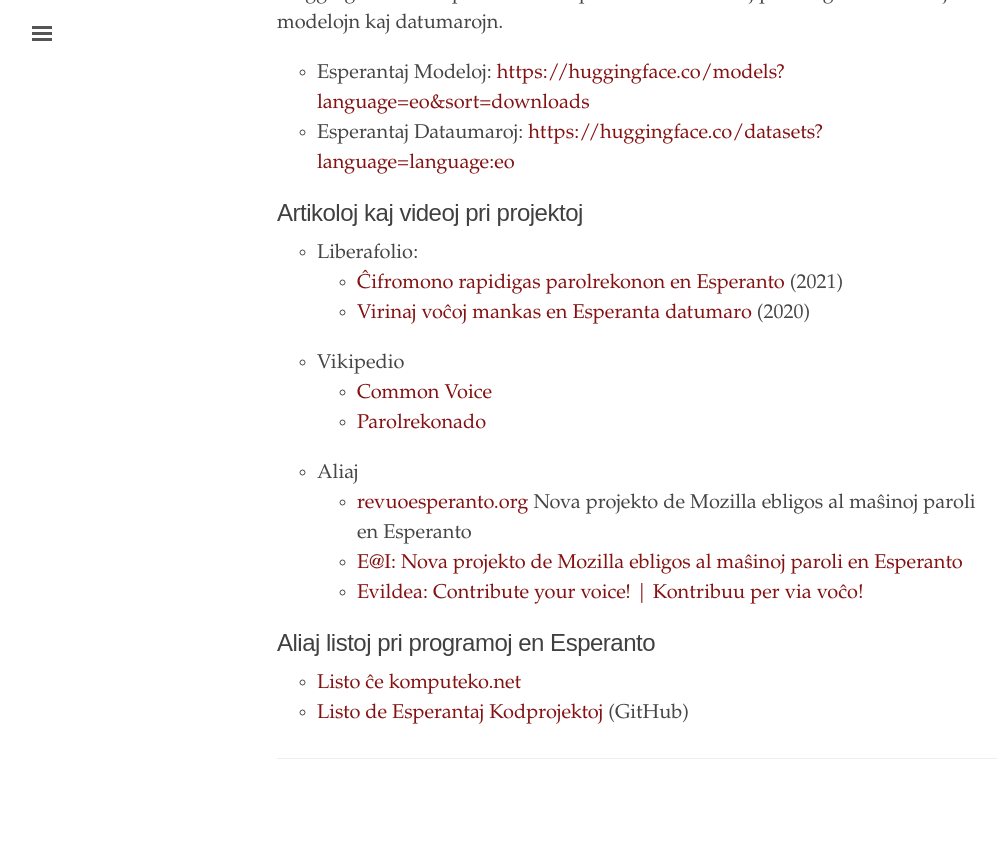
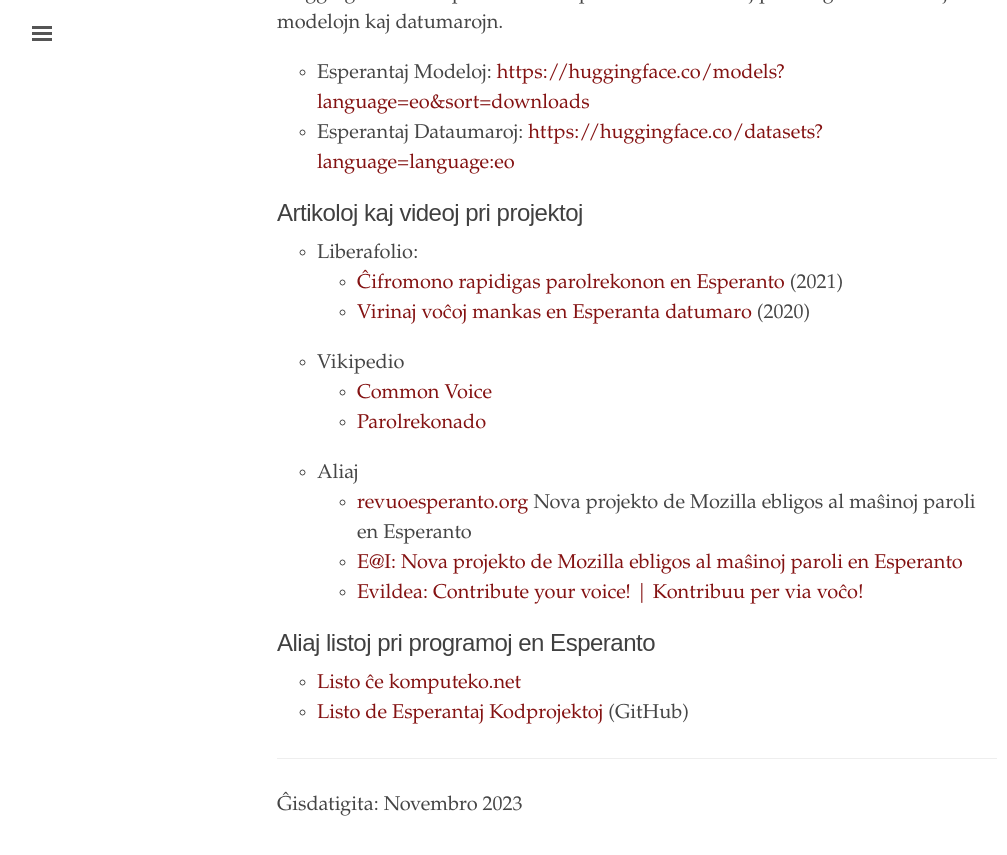
Before and after one commit to parolteknologio/parolteknologio.github.io, a Jekyll site: the page built from index.html, in a window 1280 px wide and 900 px high, scrolled down 1560 px. Shown: the top 855 px of the window, without its empty margins (3-1010 px from the left). Built offline with Jekyll 4.4.1, drawn with Linux system fonts in a browser that asks for light colours.

Commit message:
Update index.html

```diff
--- a/index.html
+++ b/index.html
@@ -102,7 +102,7 @@ title: "Voĉaj teknologioj por Esperantujo"
 </div>
 
 <hr>
-
+<p>Ĝisdatigita: Novembro 2023</p>
 
 <!-- <div class="toc">
   <h2>Paĝoj</h2>
```
